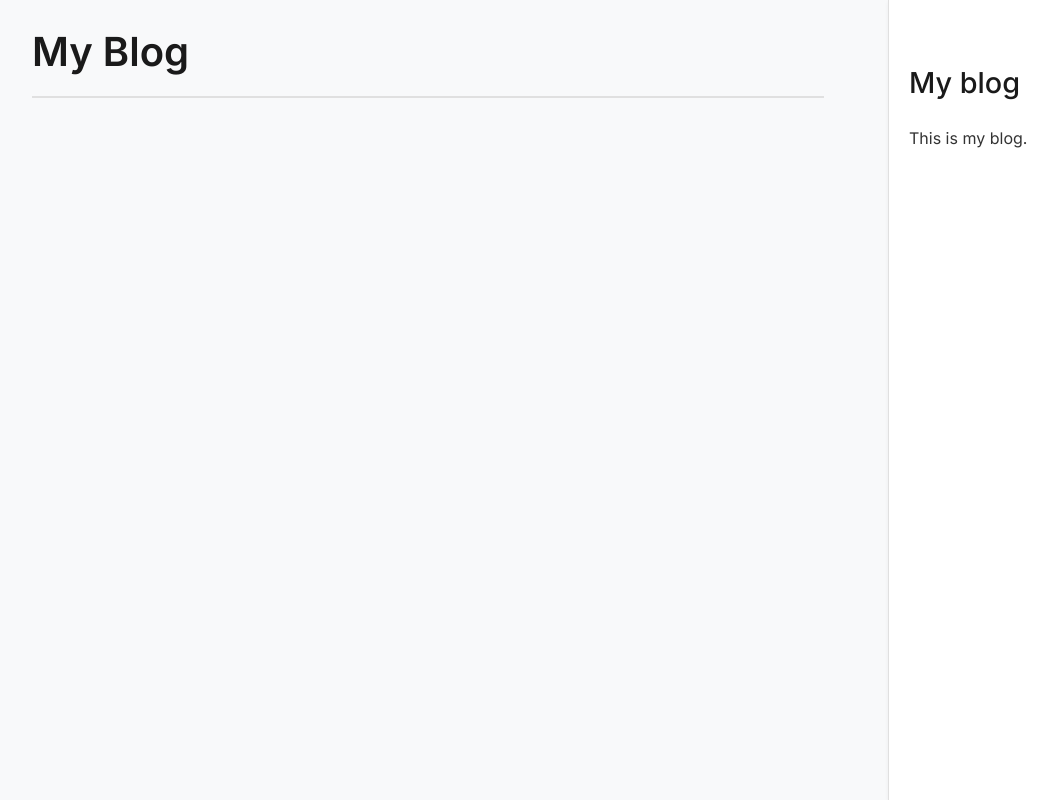
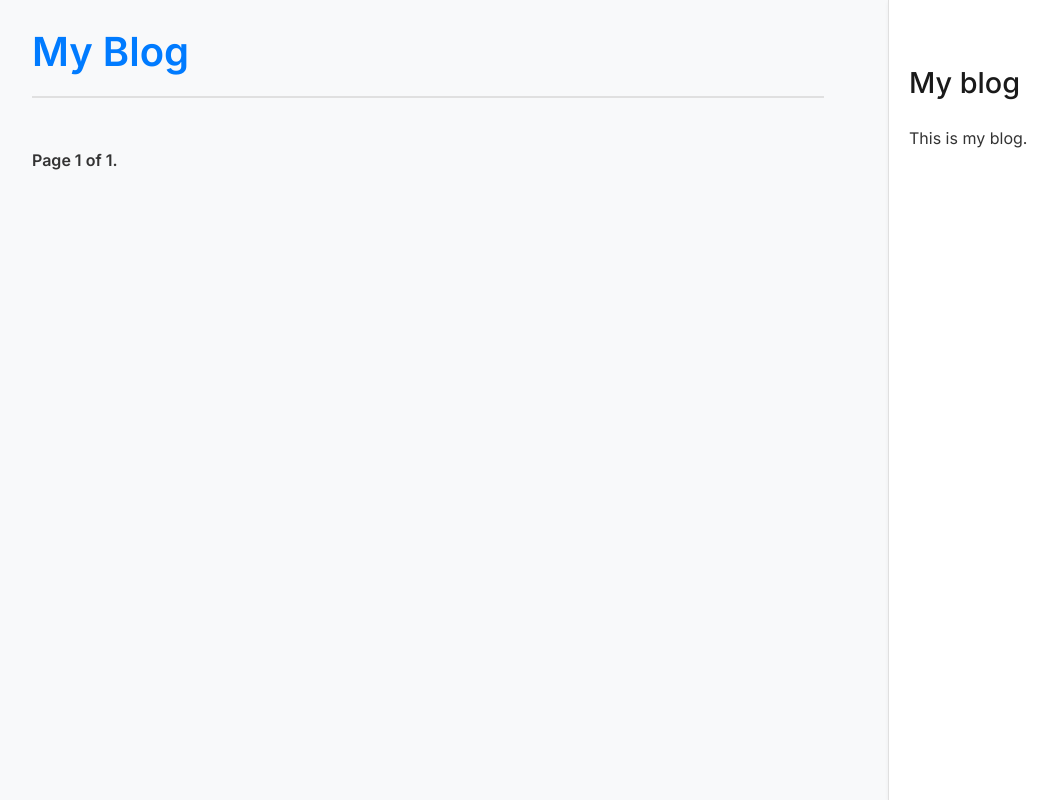
Before and after one commit to HashimThePassionate/Django-Projects-Hub, a Django app: page /blog/ in a window 1280 px wide. Shown: the whole page, without its empty margins (8-1061 px from the left). Run offline with Django 5.2, Linux system fonts and the light colour scheme; data that the repository does not hold is empty.

Commit message:
📝 Paginations

```diff
--- a/01_blog_application/blog/templates/blog/post/list.html
+++ b/01_blog_application/blog/templates/blog/post/list.html
@@ -1,7 +1,9 @@
 {% extends "blog/base.html" %}
 {% block title %}My Blog{% endblock %}
 {% block content %}
-    <h1>My Blog</h1>
+<h1>
+    <a href="{% url 'blog:post_list' %}">My Blog</a>
+</h1>
     {% for post in posts %}
         <article class="post">
             <h2>
@@ -17,4 +19,5 @@
             </div>
         </article>
     {% endfor %}
+    {% include "pagination.html" with page=posts %}
 {% endblock %}
--- /dev/null
+++ b/01_blog_application/blog/templates/pagination.html
@@ -0,0 +1,13 @@
+<div class="pagination">
+ <span class="step-links">
+ {% if page.has_previous %}
+ <a href="?page={{ page.previous_page_number }}">Previous</a>
+ {% endif %}
+ <span class="current">
+ Page {{ page.number }} of {{ page.paginator.num_pages }}.
+ </span>
+ {% if page.has_next %}
+ <a href="?page={{ page.next_page_number }}">Next</a>
+ {% endif %}
+ </span>
+</div>
--- a/01_blog_application/blog/views.py
+++ b/01_blog_application/blog/views.py
@@ -1,10 +1,18 @@
 from django.shortcuts import render, get_object_or_404
-# from django.http import Http404
 from .models import Post
+from django.core.paginator import Paginator, EmptyPage, PageNotAnInteger
 
 
 def post_list(request):
-    posts = Post.published.all()
+    post_list = Post.published.all()
+    paginator = Paginator(post_list, 2)
+    page_number = request.GET.get('page', 1)
+    try:
+        posts = paginator.get_page(page_number)
+    except PageNotAnInteger:
+        posts = paginator.page(1)
+    except EmptyPage:
+        posts = paginator.page(paginator.num_pages)
     return render(request, 'blog/post/list.html', {'posts': posts})
 
 
```
